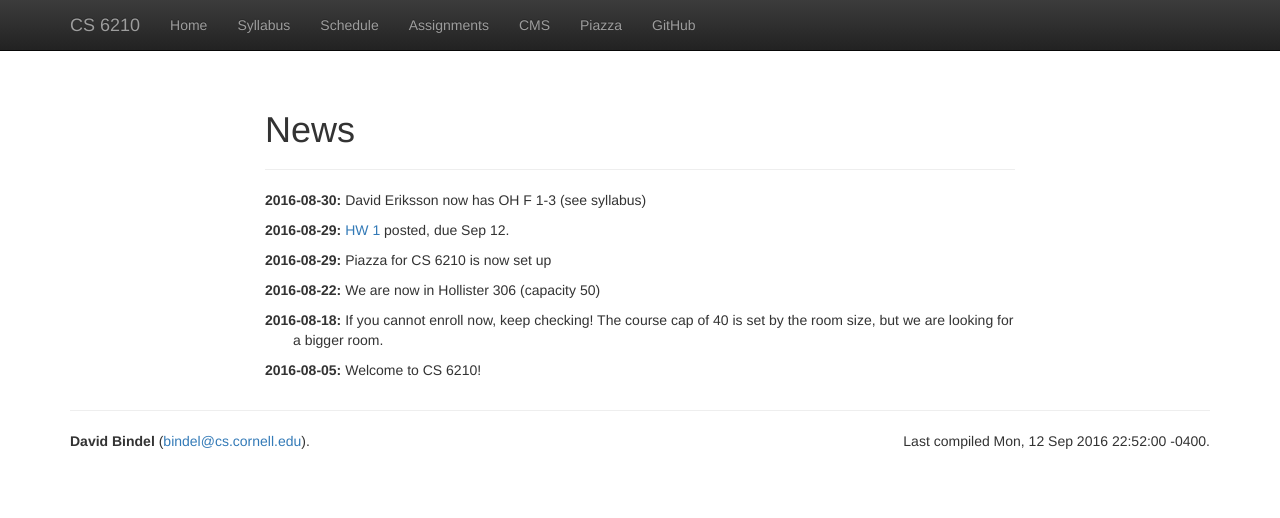
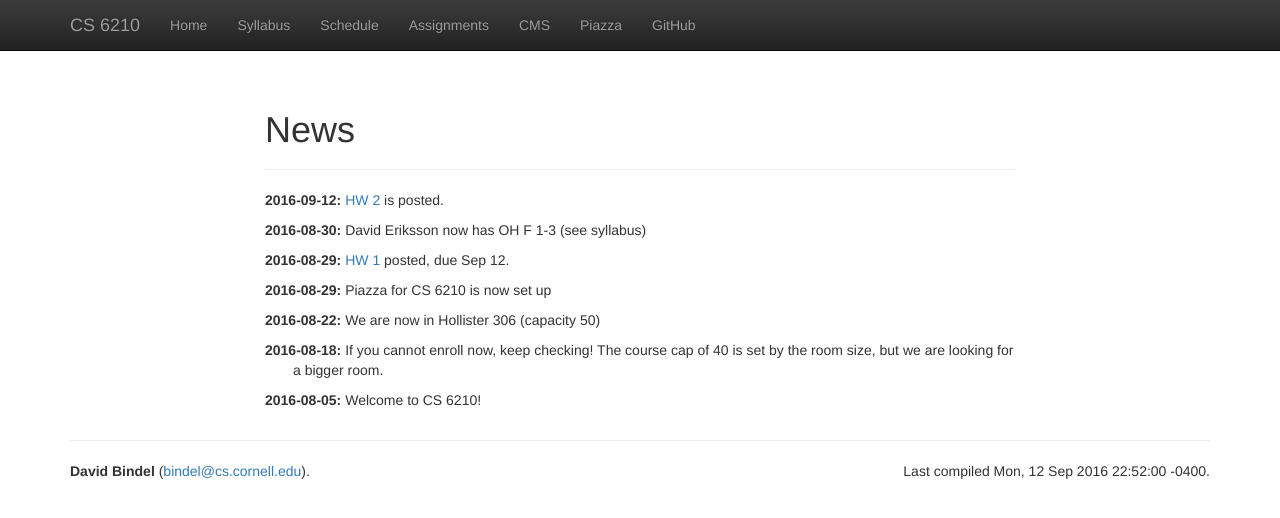
Before and after one commit to dbindel/cs6210-f16, a Jekyll site: the page built from web/news.html, in a window 1280 px wide. Shown: the top 518 px of the page. Built offline with Jekyll 4.4.1, drawn with Linux system fonts in a browser that asks for light colours; nearby versions of some CDN libraries.

Commit message:
Posted HW 2.

```diff
--- a/web/_data/hw.yml
+++ b/web/_data/hw.yml
@@ -5,6 +5,7 @@
 -
   desc: HW 2
   due: 2016-09-23
+  file: hw2
 -
   desc: HW 3
   due: 2016-10-07
--- a/web/_data/news.yml
+++ b/web/_data/news.yml
@@ -16,3 +16,6 @@
 - date: 2016-08-30
   desc: David Eriksson now has OH F 1-3 (see syllabus)
   tstamp: 2016-08-30 16:45:24.276035
+- date: 2016-09-12
+  desc: '[HW 2](hw/hw2.pdf) is posted.'
+  tstamp: 2016-09-12 22:51:39.679659
```
Also changed, not shown: 2 other files.
